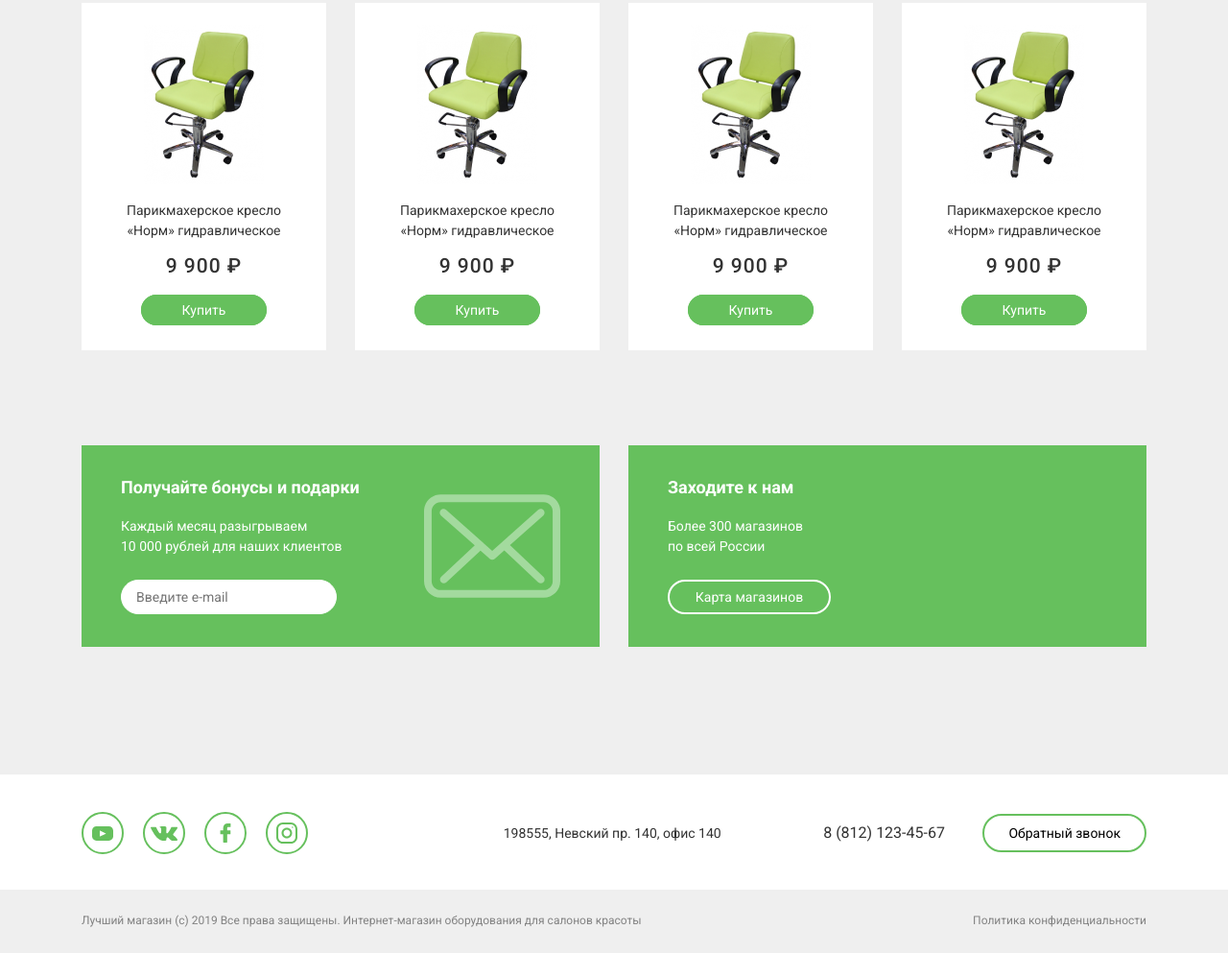
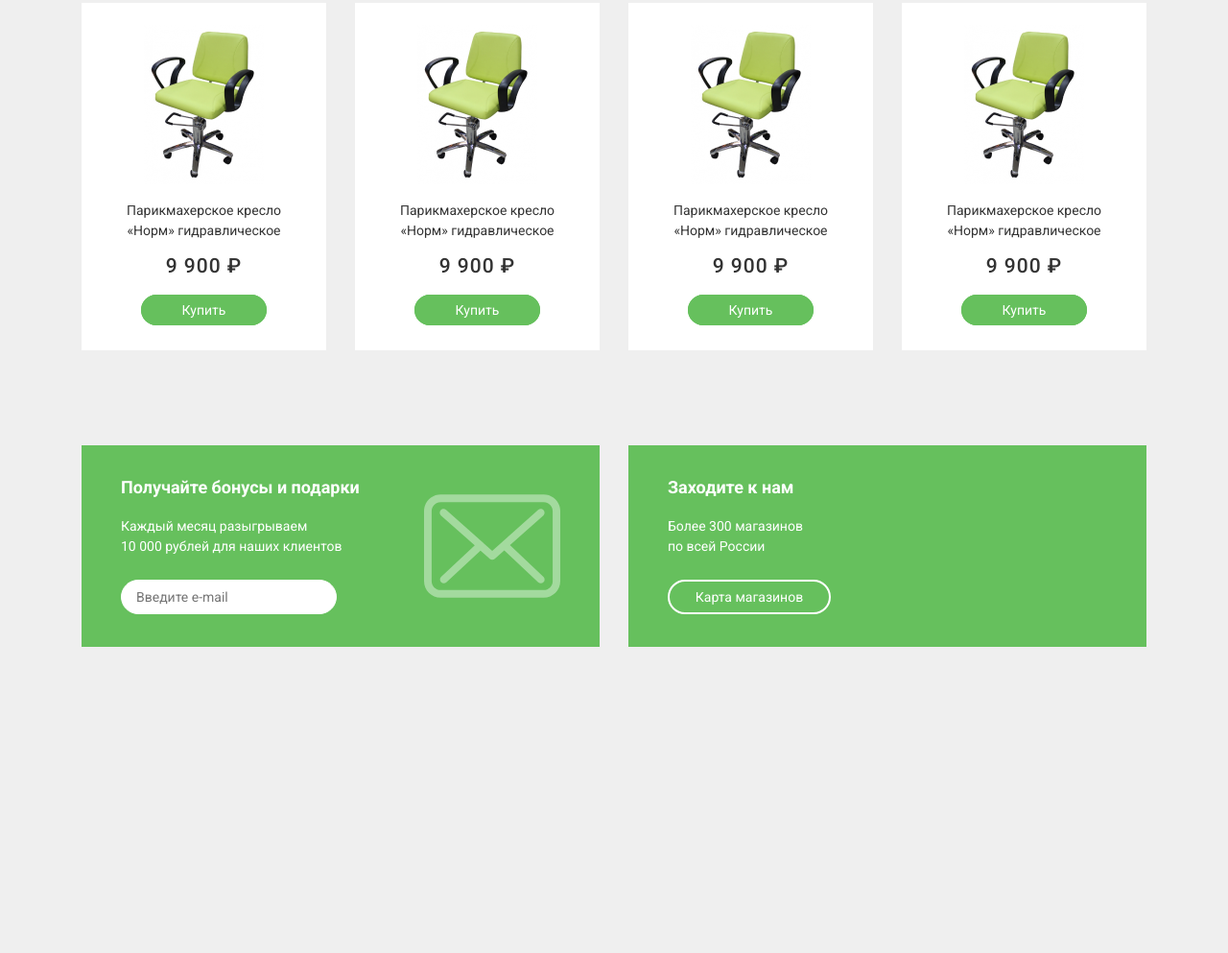
Before and after one commit to Eldar503/Barber.shop, a plain HTML site: page index.html in a window 1280 px wide. Shown: the part 999-1992 px from the top of the page at 96% size. After the commit the page ends 1806 px from the top, so only its background shows below. Drawn offline with nearby package versions, Linux system fonts and the light colour scheme.

Commit message:
Удалил Footer

```diff
--- a/index.html
+++ b/index.html
@@ -126,33 +126,6 @@
                 </div>
             </div>
         </section>
-        <footer>
-            <div class="bg-white">
-                <div class="wrapper">
-                    <div class="footer-top">
-                        <div class="footer-top-item">
-                            <ul class="social">
-                                <li class="social-item"><a class="social-link social-youtube" href="" target="_blank"></a></li>
-                                <li class="social-item"><a class="social-link social-vk" href="#" target="_blank"></a></li>
-                                <li class="social-item"><a class="social-link social-fb" href="#" target="_blank"></a></li>
-                                <li class="social-item"><a class="social-link social-instagram" href="" target="_blank"></a></li>
-                            </ul>
-                        </div>
-                        <div class="footer-info">
-                            <span>198555, Невский пр. 140, офис 140</span>
-                            <span>8 (812) 123-45-67</span>
-                            <button type="button">Обратный звонок</button>
-                        </div>
-                    </div>
-                </div>
-            </div>
-            <div class="wrapper">
-                <div class="footer-bottom">
-                    <p>Лучший магазин (с) 2019 Все права защищены. Интернет-магазин оборудования для салонов красоты</p>
-                    <a href="#">Политика конфиденциальности</a>
-                </div>
-            </div>
 
-        </footer>
 </body>
 </html>
```
